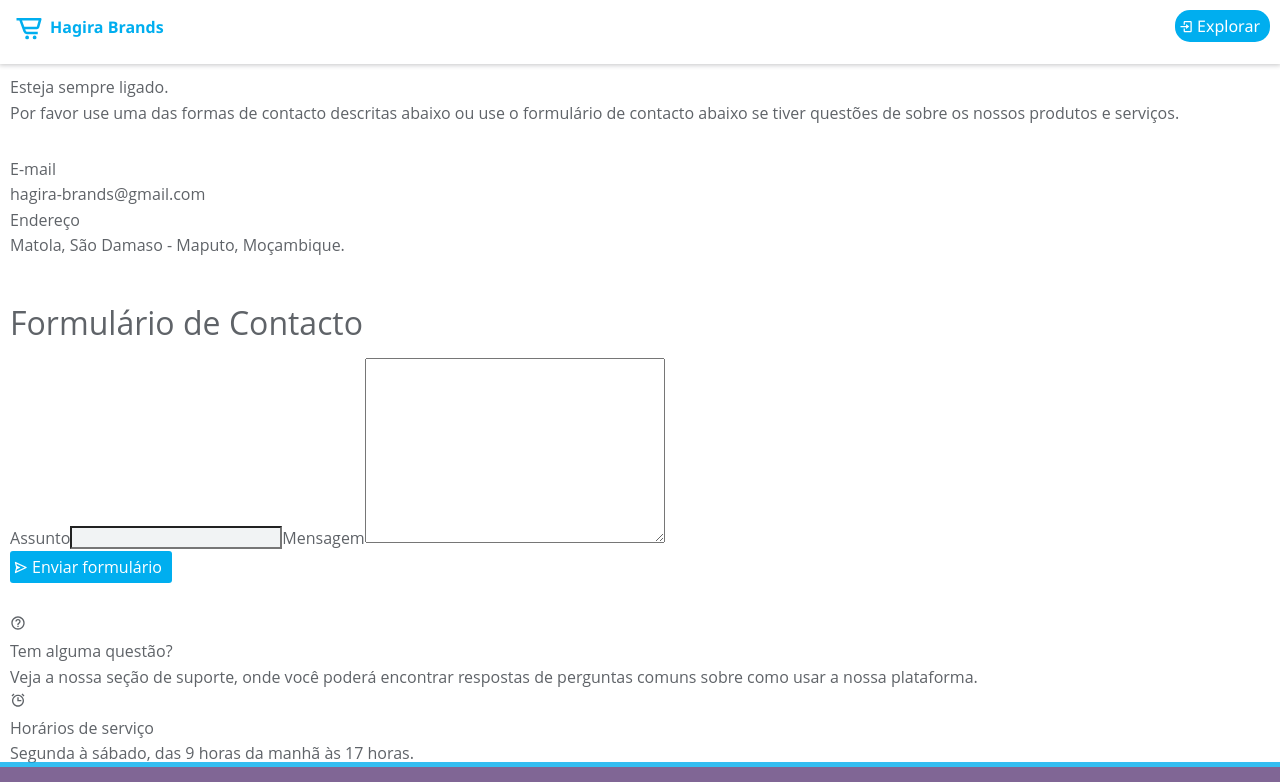
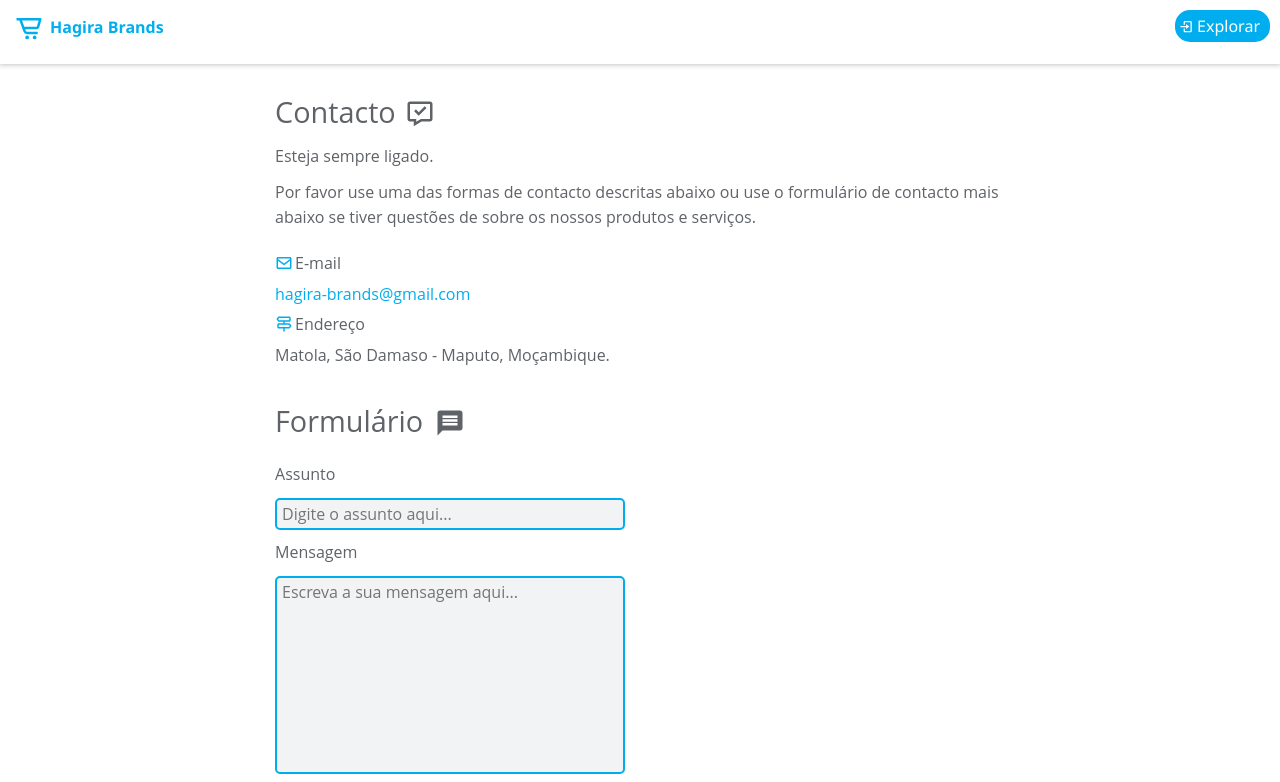
Before and after one commit to KainNhantumbo/Hagira-Brands-Store, a React (Create React App) app: page /contact in a window 1280 px wide. Shown: the top 782 px of the page. Built offline with nearby package versions, Linux system fonts and the light colour scheme.

Commit message:
styles: added styles for contact page.

```diff
--- a/src/pages/Contact.jsx
+++ b/src/pages/Contact.jsx
@@ -1,41 +1,67 @@
 import { ContactContainer } from '../styles/contact';
-import { BiSend, BiMessageCheck, BiHelpCircle, BiAlarm } from 'react-icons/bi';
+import {
+	BiSend,
+	BiMessageCheck,
+	BiHelpCircle,
+	BiAlarm,
+	BiEnvelope,
+	BiDirections,
+} from 'react-icons/bi';
+import { MdMessage } from 'react-icons/md';
 import Button from '../components/Button';
 
 const Contact = () => {
 	return (
 		<ContactContainer>
-			<section>
+			<section className='intro'>
 				<h1>
 					Contacto <BiMessageCheck />{' '}
 				</h1>
 				<h2>Esteja sempre ligado.</h2>
 				<p>
 					Por favor use uma das formas de contacto descritas abaixo ou use o
-					formulário de contacto abaixo se tiver questões de sobre os nossos
-					produtos e serviços.
+					<strong> formulário</strong> de contacto mais abaixo se tiver questões
+					de sobre os nossos produtos e serviços.
 				</p>
 			</section>
 			<div className='contacts'>
-				<h3>E-mail</h3>
+				<h3>
+					<BiEnvelope />
+					<span>E-mail</span>
+				</h3>
 				<span>
 					<a href='http://mail.google.com/hagira-brands@gmail.com'>
 						hagira-brands@gmail.com
 					</a>
 				</span>
-				<h3>Endereço</h3>
+				<h3>
+					<BiDirections />
+					<span>Endereço</span>
+				</h3>
 				<address>Matola, São Damaso - Maputo, Moçambique.</address>
 			</div>
-			<article>
-				<h1>Formulário de Contacto</h1>
+			<article className='messageForm'>
+				<h1>
+					Formulário <MdMessage />{' '}
+				</h1>
 				<form>
 					<label htmlFor='assunto'>Assunto</label>
-					<input type='text' name='assunto' />
+					<input
+						type='text'
+						name='assunto'
+						placeholder='Digite o assunto aqui...'
+					/>
 					<label htmlFor='message'>Mensagem</label>
-					<textarea name='message' id='message' cols='30' rows='10'></textarea>
+					<textarea
+						name='message'
+						id='message'
+						cols='30'
+						rows='10'
+						placeholder='Escreva a sua mensagem aqui...'
+					></textarea>
 				</form>
 				<div>
-					<Button text={'Enviar formulário'} icon={<BiSend />} />
+					<Button text={'Enviar'} icon={<BiSend />} />
 				</div>
 			</article>
 			<section className='infograph'>
--- a/src/styles/contact.js
+++ b/src/styles/contact.js
@@ -2,17 +2,137 @@ import styled from 'styled-components';
 
 export const ContactContainer = styled.main`
 	width: 100%;
-	margin: 90 auto;
-	padding: 0 10px;
+	max-width: 750px;
+	margin: 0 auto;
+	padding: 80px 10px;
 	display: flex;
 	flex-direction: column;
-	gap: 30px;
+	gap: 20px;
 
-  line-height: 1.6rem;
+	line-height: 1.6rem;
 
-  section {
-    h2 {
-      font-weight: 500;
-    }
-  }
+	h1 {
+		font-size: 1.8rem;
+		font-weight: 500;
+		position: relative;
+	}
+
+	h2,
+	h3,
+	label {
+		font-weight: 500;
+	}
+
+	a {
+		color: rgb(${({ theme }) => theme.primary});
+	}
+
+	h3 {
+		position: relative;
+		padding-left: 20px;
+
+		svg {
+			color: rgb(${({ theme }) => theme.primary});
+			position: absolute;
+			width: 18px;
+			height: 18px;
+			top: 3px;
+			left: 0;
+		}
+	}
+
+	.intro {
+		p {
+			padding-top: 10px;
+		}
+		svg {
+			position: absolute;
+			width: 30px;
+			height: 30px;
+			left: 130px;
+			top: 0px;
+		}
+	}
+
+	.contacts {
+		display: flex;
+		flex-direction: column;
+		gap: 5px;
+	}
+
+	.messageForm {
+		display: flex;
+		justify-content: flex-start;
+		flex-direction: column;
+		gap: 10px;
+
+		h1 {
+			svg {
+				position: absolute;
+				width: 30px;
+				height: 30px;
+				left: 160px;
+				top: 0px;
+			}
+		}
+
+		form {
+			display: flex;
+			justify-content: flex-start;
+			flex-direction: column;
+			gap: 10px;
+			max-width: 350px;
+
+			input,
+			textarea {
+				border: 2px solid rgb(${({ theme }) => theme.primary});
+				border-radius: 5px;
+				padding: 5px;
+				resize: none;
+				background: rgb(${({ theme }) => theme.inner});
+
+				@media screen and (max-width: 305px) {
+					width: 100%;
+				}
+
+				::placeholder {
+					font-size: 1rem;
+				}
+
+				:focus {
+					box-shadow: 0 0 10px rgb(${({ theme }) => theme.primary});
+					border: 2px solid rgb(${({ theme }) => theme.primary});
+					outline-color: rgb(${({ theme }) => theme.primary});
+				}
+			}
+		}
+	}
+
+	.infograph {
+		display: flex;
+		justify-content: center;
+		flex-flow: row wrap;
+		gap: 20px;
+
+		div {
+			box-shadow: 0 0 5px rgb(${({ theme }) => theme.shadows});
+			max-width: 300px;
+			padding: 15px 30px 15px 30px;
+			border-radius: 5px;
+			position: relative;
+
+			h3 {
+				padding: 0;
+			}
+
+			svg {
+				position: absolute;
+				width: 30px;
+				height: 30px;
+				right: 10px;
+				top: 10px;
+				color: rgb(${({ theme }) => theme.primary});
+			}
+		}
+	}
 `;
```
